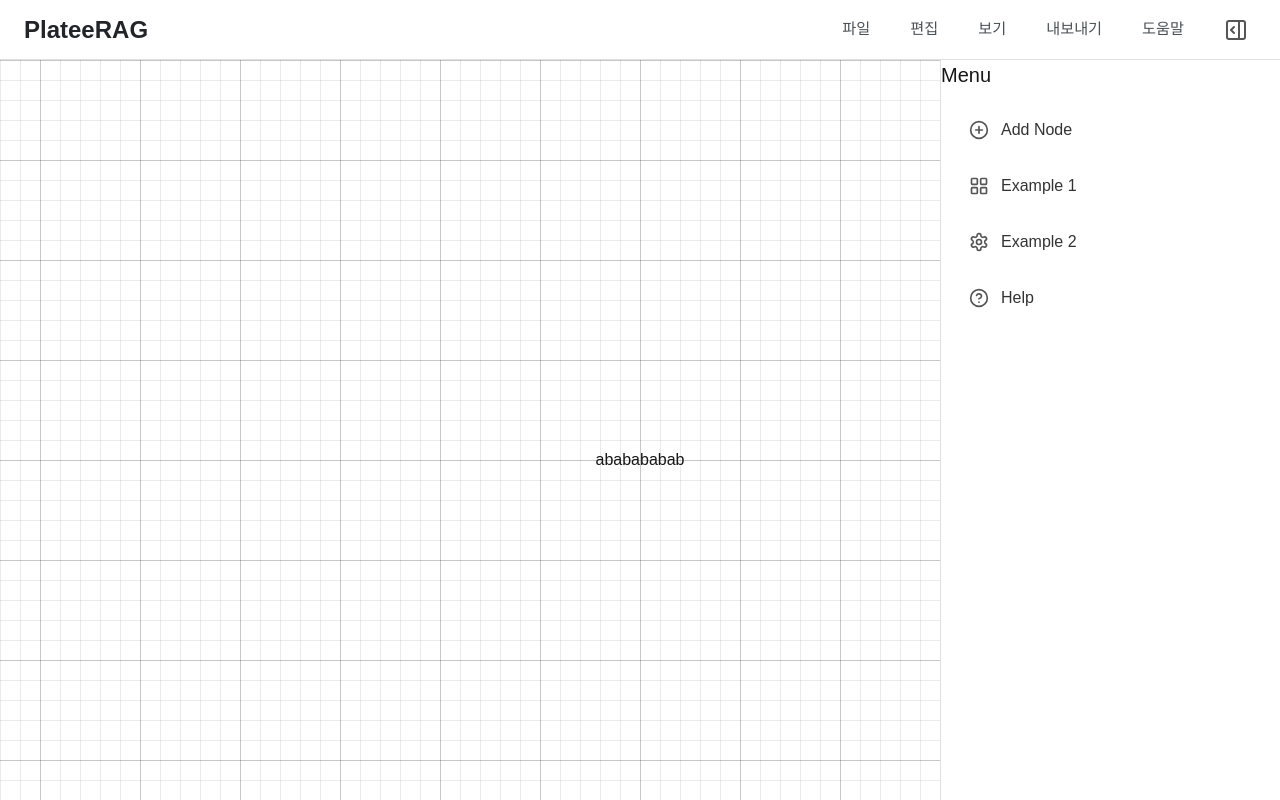
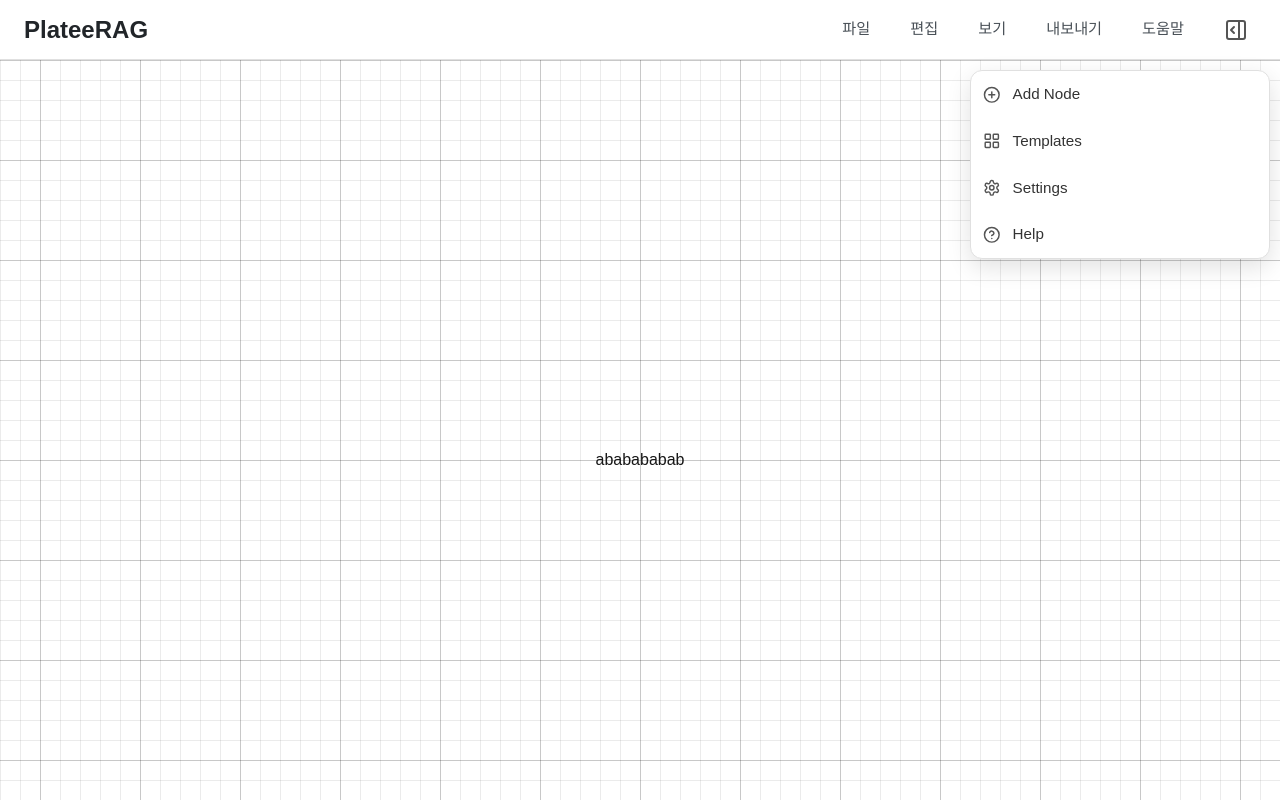
Before and after one commit to X2bee/PlateeRAG, a Next.js app: page / in a window 1280 px wide. Both pictures are taken after a click on the button 1236 px from the left and 29 px from the top of the page. Built offline with nearby package versions, Linux system fonts and the light colour scheme.

Commit message:
feat: implement SideMenu component with navigation and integrate into Home page

```diff
--- /dev/null
+++ b/src/app/assets/SideMenu.module.scss
@@ -0,0 +1,126 @@
+// 물방울처럼 튀어나오는 애니메이션 정의
+@keyframes pop-in {
+    from {
+        opacity: 0;
+        transform: scale(0.9) translateY(-10px);
+    }
+
+    to {
+        opacity: 1;
+        transform: scale(1) translateY(0);
+    }
+}
+
+// SideMenu의 전체 컨테이너
+.sideMenuContainer {
+    position: absolute;
+    top: 10px;
+    right: 10px;
+    width: 300px; // 콘텐츠에 맞는 적당한 너비
+    background-color: #ffffff;
+    border-radius: 12px; // 둥근 테두리
+    border: 1px solid #e0e0e0;
+    box-shadow: 0 8px 24px rgba(0, 0, 0, 0.12); // 입체감을 위한 그림자
+    z-index: 1000; // 다른 요소들 위에 보이도록 z-index 설정
+    overflow: hidden; // 내부 콘텐츠가 테두리를 넘지 않도록 함
+
+    // 애니메이션 적용
+    animation: pop-in 0.2s ease-out forwards;
+    transform-origin: top right; // 오른쪽 위를 기준으로 애니메이션이 발생
+}
+
+
+// --- 아래는 기존 Sidebar.module.scss의 내용을 가져와 일부 수정한 것입니다 ---
+
+.header {
+    display: flex;
+    align-items: center;
+    gap: 12px;
+    padding: 12px 16px;
+    border-bottom: 1px solid #f0f0f0;
+
+    h3 {
+        margin: 0;
+        font-size: 1.1rem;
+        font-weight: 600;
+    }
+}
+
+.backButton {
+    background: none;
+    border: none;
+    font-size: 1.25rem;
+    color: #555;
+    cursor: pointer;
+    padding: 4px;
+    display: flex;
+    align-items: center;
+    justify-content: center;
+    border-radius: 50%;
+
+    &:hover {
+        background-color: #f0f0f0;
+    }
+}
+
+.mainMenu {
+    padding: 8px;
+    display: flex;
+    flex-direction: column;
+}
+
+.menuItem {
+    display: flex;
+    align-items: center;
+    gap: 12px;
+    width: 100%;
+    padding: 12px;
+    font-size: 0.95rem;
+    font-weight: 500;
+    text-align: left;
+    background-color: transparent;
+    border: none;
+    border-radius: 8px;
+    cursor: pointer;
+    color: #333;
+
+    svg {
+        font-size: 1.1rem;
+        color: #555;
+    }
+
+    &:hover {
+        background-color: #f5f5f5;
+    }
+}
+
+// AddNodePanel에서 사용하는 스타일 (변경 없음)
+.searchBar {
+  position: relative;
+  padding: 16px;
+
+  input {
+    width: 100%;
+    padding: 10px 36px;
+    border-radius: 8px;
+    border: 1px solid #d0d0d0;
+    font-size: 1rem;
+    outline: none;
+
+    &:focus {
+      border-color: #007bff;
+      box-shadow: 0 0 0 2px rgba(0, 123, 255, 0.25);
+    }
+  }
+}
+
+.tabs {
+  display: flex;
+  padding: 0 16px;
+  border-bottom: 1px solid #e0e0e0;
+}
+
+.nodeList {
+  flex-grow: 1;
+  overflow-y: auto; // 카테고리가 많아지면 스크롤
+}
--- a/src/app/components/AddNodePanel.jsx
+++ b/src/app/components/AddNodePanel.jsx
@@ -1,6 +1,6 @@
 "use client";
 import React from 'react';
-import styles from '@/app/assets/Sidebar.module.scss';
+import styles from '@/app/assets/SideMenu.module.scss';
 import { NODE_DATA } from '@/app/constants/nodes';
 import { LuSearch, LuArrowLeft, LuBrainCircuit, LuShare2, LuWrench, LuX } from 'react-icons/lu';
 import NodeList from '@/app/components/NodeList';
--- /dev/null
+++ b/src/app/components/SideMenu.jsx
@@ -0,0 +1,46 @@
+"use client";
+import React, { useState } from 'react';
+import styles from '@/app/assets/SideMenu.module.scss'; // 새로운 스타일 파일
+import AddNodePanel from './AddNodePanel';
+import { LuCirclePlus, LuCircleHelp, LuSettings, LuLayoutGrid } from "react-icons/lu";
+
+// 메인 메뉴 UI
+const MainMenu = ({ onNavigate }) => {
+    return (
+        <>
+            <div className={styles.menuList}>
+                <button className={styles.menuItem} onClick={() => onNavigate('addNodes')}>
+                    <LuCirclePlus />
+                    <span>Add Node</span>
+                </button>
+                <button className={styles.menuItem}>
+                    <LuLayoutGrid />
+                    <span>Templates</span>
+                </button>
+                <button className={styles.menuItem}>
+                    <LuSettings />
+                    <span>Settings</span>
+                </button>
+                <button className={styles.menuItem}>
+                    <LuCircleHelp />
+                    <span>Help</span>
+                </button>
+            </div>
+        </>
+    );
+};
+
+// SideMenu의 전체 컨테이너 및 뷰 전환 로직
+const SideMenu = ({ menuRef }) => {
+    const [view, setView] = useState('main');
+
+    return (
+        // menuRef를 받아 외부 클릭 감지에 사용
+        <aside ref={menuRef} className={styles.sideMenuContainer}>
+            {view === 'main' && <MainMenu onNavigate={setView} />}
+            {view === 'addNodes' && <AddNodePanel onBack={() => setView('main')} />}
+        </aside>
+    );
+};
+
+export default SideMenu;
--- a/src/app/page.tsx
+++ b/src/app/page.tsx
@@ -1,20 +1,42 @@
 "use client";
-import { useState } from 'react';
+import { useState, useEffect, useRef } from 'react';
 
 import Canvas from '@/app/components/Canvas';
 import Header from '@/app/components/Header';
-import Sidebar from '@/app/components/Sidebar';
+import SideMenu from '@/app/components/SideMenu';
 import styles from '@/app/assets/PlateeRAG.module.scss';
 
 export default function Home() {
-  const [isSidebarOpen, setIsSidebarOpen] = useState(false);
+    const [isMenuOpen, setIsMenuOpen] = useState(false);
+    const menuRef = useRef(null);
+
+    useEffect(() => {
+        const handleClickOutside = (event) => {
+            // menuRef.current가 존재하고, 클릭한 영역이 메뉴 영역에 포함되지 않을 때
+            if (menuRef.current && !menuRef.current.contains(event.target)) {
+                setIsMenuOpen(false);
+            }
+        };
+
+        // 메뉴가 열려있을 때만 이벤트 리스너 추가
+        if (isMenuOpen) {
+            document.addEventListener('mousedown', handleClickOutside);
+        }
+
+        // cleanup 함수: 컴포넌트가 사라지거나 재렌더링 되기 전에 리스너 제거
+        return () => {
+            document.removeEventListener('mousedown', handleClickOutside);
+        };
+    }, [isMenuOpen]); // isMenuOpen 상태가 변경될 때마다 이 훅을 다시 실행
 
     return (
         <div className={styles.pageContainer}>
-      <Header onMenuClick={() => setIsSidebarOpen(true)} />
+            {/* 메뉴 버튼 클릭 시 isMenuOpen 상태를 토글 */}
+            <Header onMenuClick={() => setIsMenuOpen(prev => !prev)} />
             <main className={styles.mainContent}>
                 <Canvas />
-                {isSidebarOpen && <Sidebar />}
+                {/* isMenuOpen이 true일 때만 SideMenu를 렌더링 */}
+                {isMenuOpen && <SideMenu menuRef={menuRef} />}
             </main>
         </div>
     );
```
Lines whose indentation alone changed are shown as unchanged.
